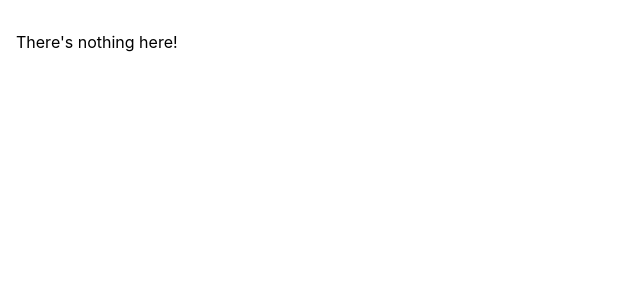
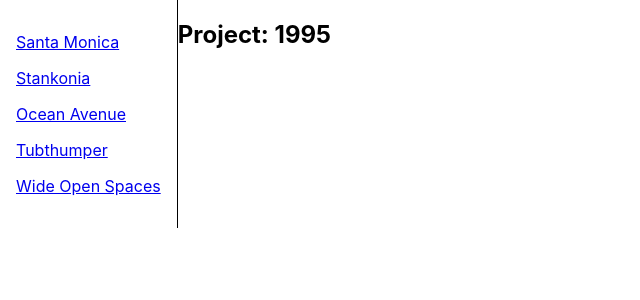
Before and after one commit to cml815/work-samples, a React (Create React App) app: page /projects/1995 in a window 1280 px wide. Shown: the top 300 px of the page, without its empty margins (0-640 px from the left). Built offline with nearby package versions, Linux system fonts and the light colour scheme.

Commit message:
params for project

```diff
--- a/src/index.js
+++ b/src/index.js
@@ -4,6 +4,7 @@ import { BrowserRouter as Router, Routes, Route } from 'react-router-dom';
 import './index.css';
 import App from './App';
 import Projects from './routes/projects';
+import Project from './routes/project'
 import About from './routes/about';
 import reportWebVitals from './reportWebVitals';
 
@@ -12,7 +13,9 @@ ReactDOM.render(
     <Router>
       <Routes>
         <Route path="/" element= {<App />} />
-        <Route path="projects" element={<Projects />} />
+        <Route path="projects" element={<Projects />}>
+            <Route path=":projectId" element={<Project />} />
+        </Route>
         <Route path="about" element={<About />} />
         <Route
           path="*"
--- /dev/null
+++ b/src/routes/project.jsx
@@ -0,0 +1,6 @@
+import { useParams } from 'react-router-dom';
+
+export default function Project() {
+  let params = useParams();
+  return <h2>Project: {params.projectId}</h2>
+}
--- a/src/routes/projects.jsx
+++ b/src/routes/projects.jsx
@@ -1,4 +1,4 @@
-import { Link } from "react-router-dom";
+import { Outlet, Link } from "react-router-dom";
 import { getProjects } from "../data";
 
 export default function Projects() {
@@ -21,6 +21,7 @@ export default function Projects() {
           </Link>
         ))}
       </nav>
+      <Outlet />
     </div>
   );
 }
```
